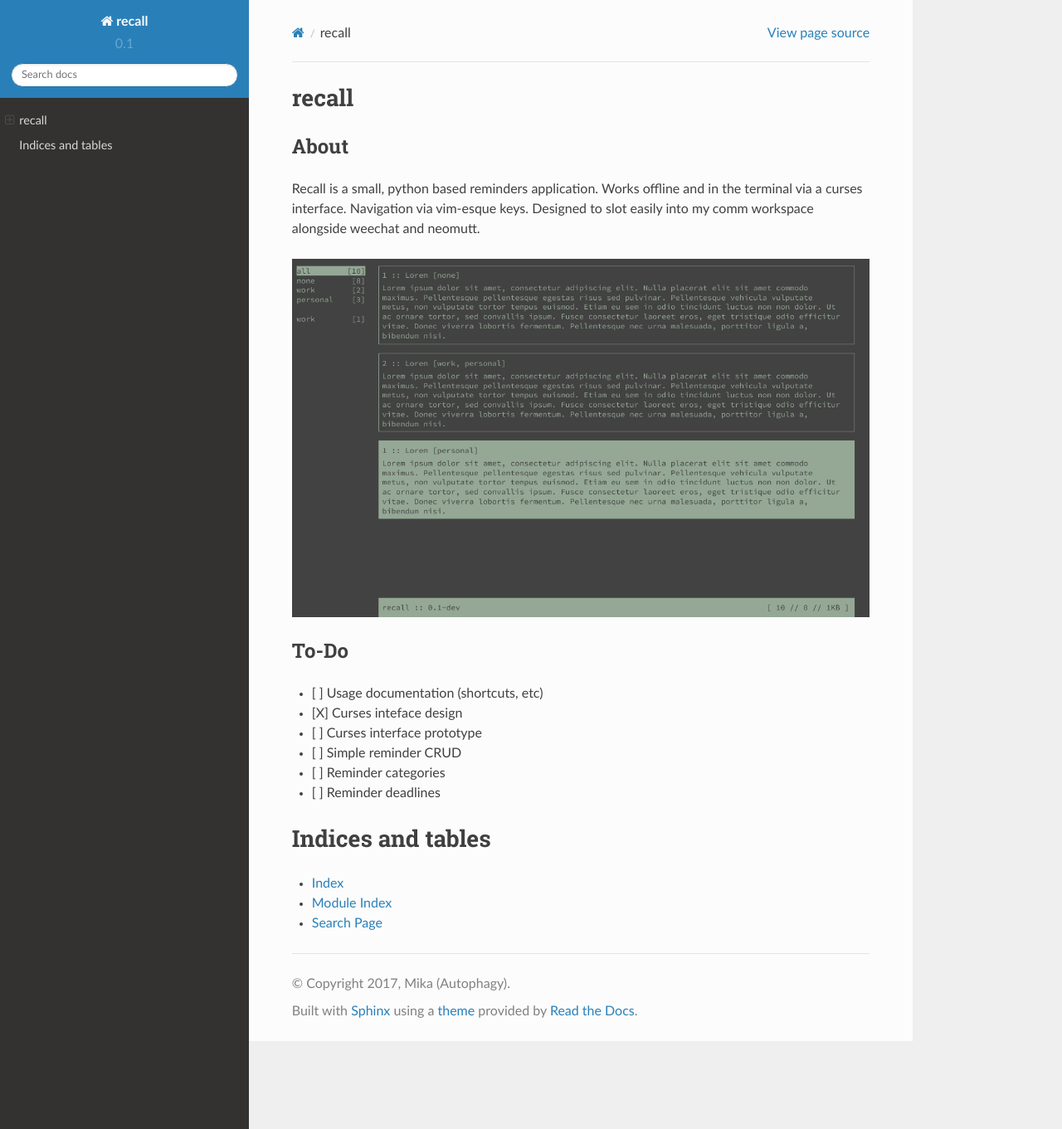
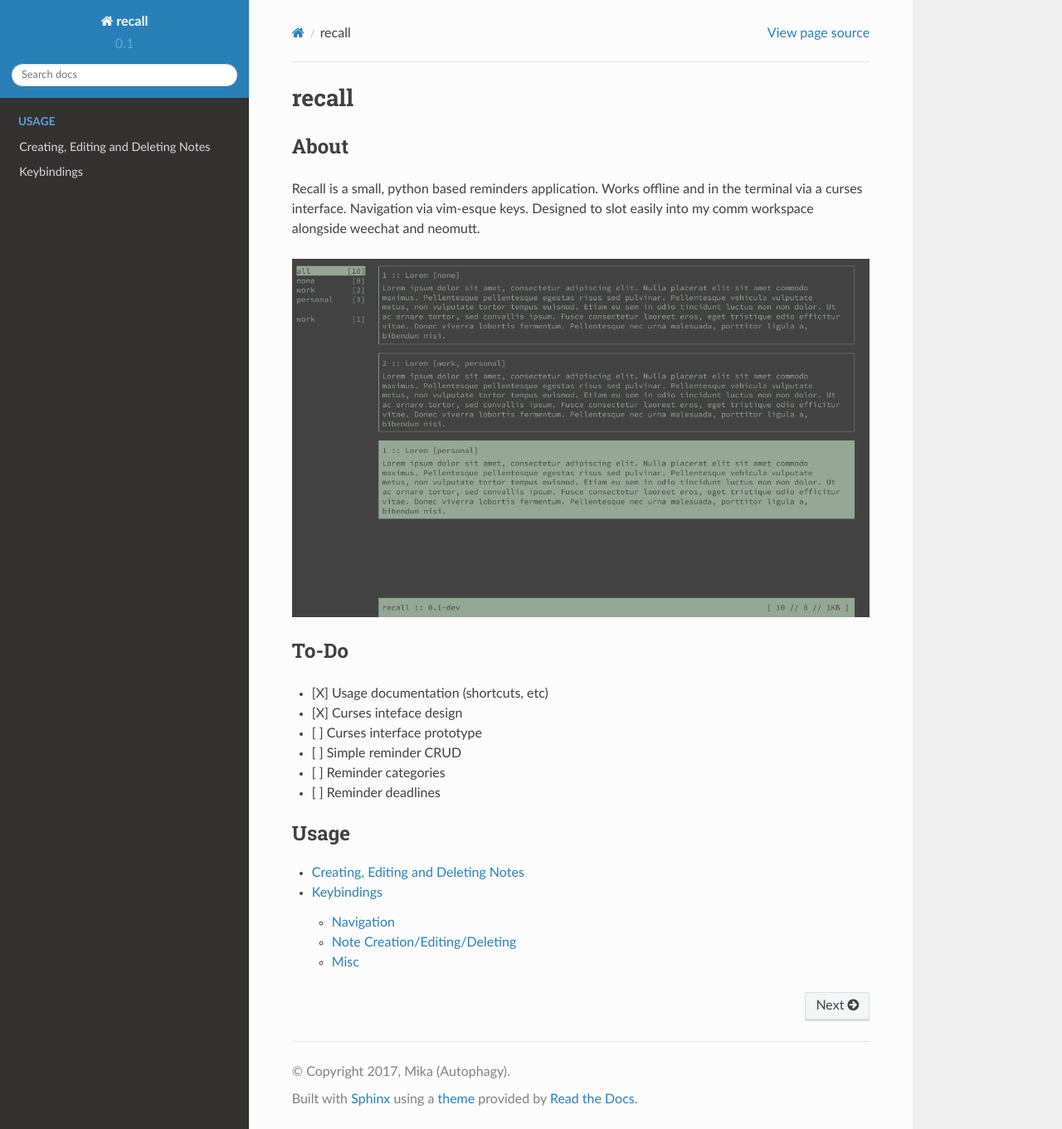
Before and after one commit to autophagy/aerende, a Sphinx documentation site: the page built from doc/index.rst, in a window 1280 px wide and 1361 px high. Shown: the whole window at 83% size. Built offline with Sphinx 7.4.7 and the Read the Docs theme 2.0.0, drawn with Linux system fonts in a browser that asks for light colours.

Commit message:
Added usage documentation

```diff
--- a/doc/index.rst
+++ b/doc/index.rst
@@ -13,7 +13,7 @@ slot easily into my comm workspace alongside weechat and neomutt.
 To-Do
 -----
 
-- [ ] Usage documentation (shortcuts, etc)
+- [X] Usage documentation (shortcuts, etc)
 - [X] Curses inteface design
 - [ ] Curses interface prototype
 - [ ] Simple reminder CRUD
@@ -24,11 +24,11 @@ To-Do
    :maxdepth: 2
    :caption: Contents:
 
+.. _usage:
 
+.. toctree::
+   :maxdepth: 2
+   :caption: Usage
 
-Indices and tables
-==================
-
-* :ref:`genindex`
-* :ref:`modindex`
-* :ref:`search`
+   usage/create-edit-delete-notes
+   usage/keybindings
```
Also changed, not shown: doc/usage/create-edit-delete-notes.rst (added, +13 -0 lines), doc/usage/keybindings.rst (added, +25 -0 lines).
